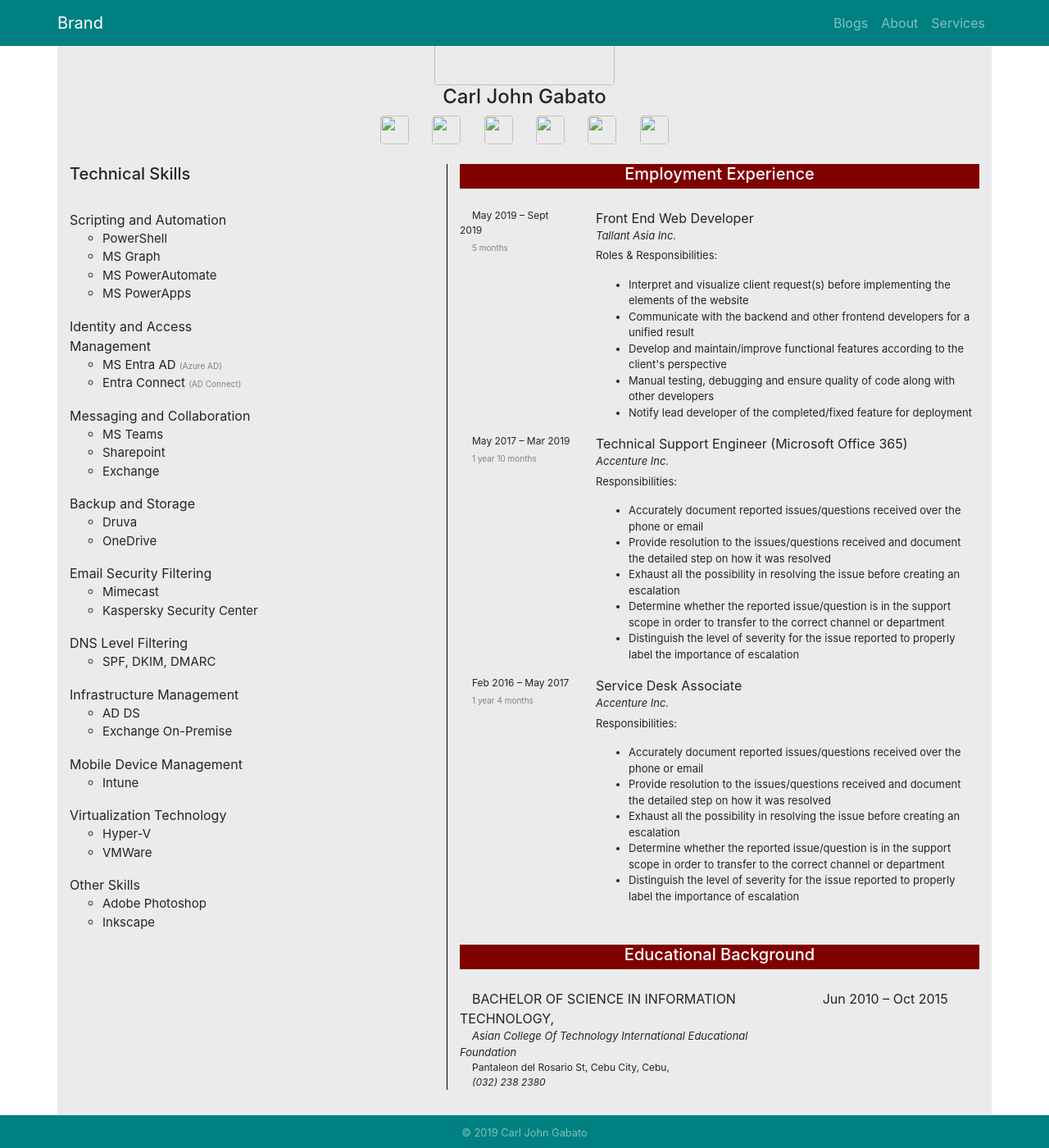
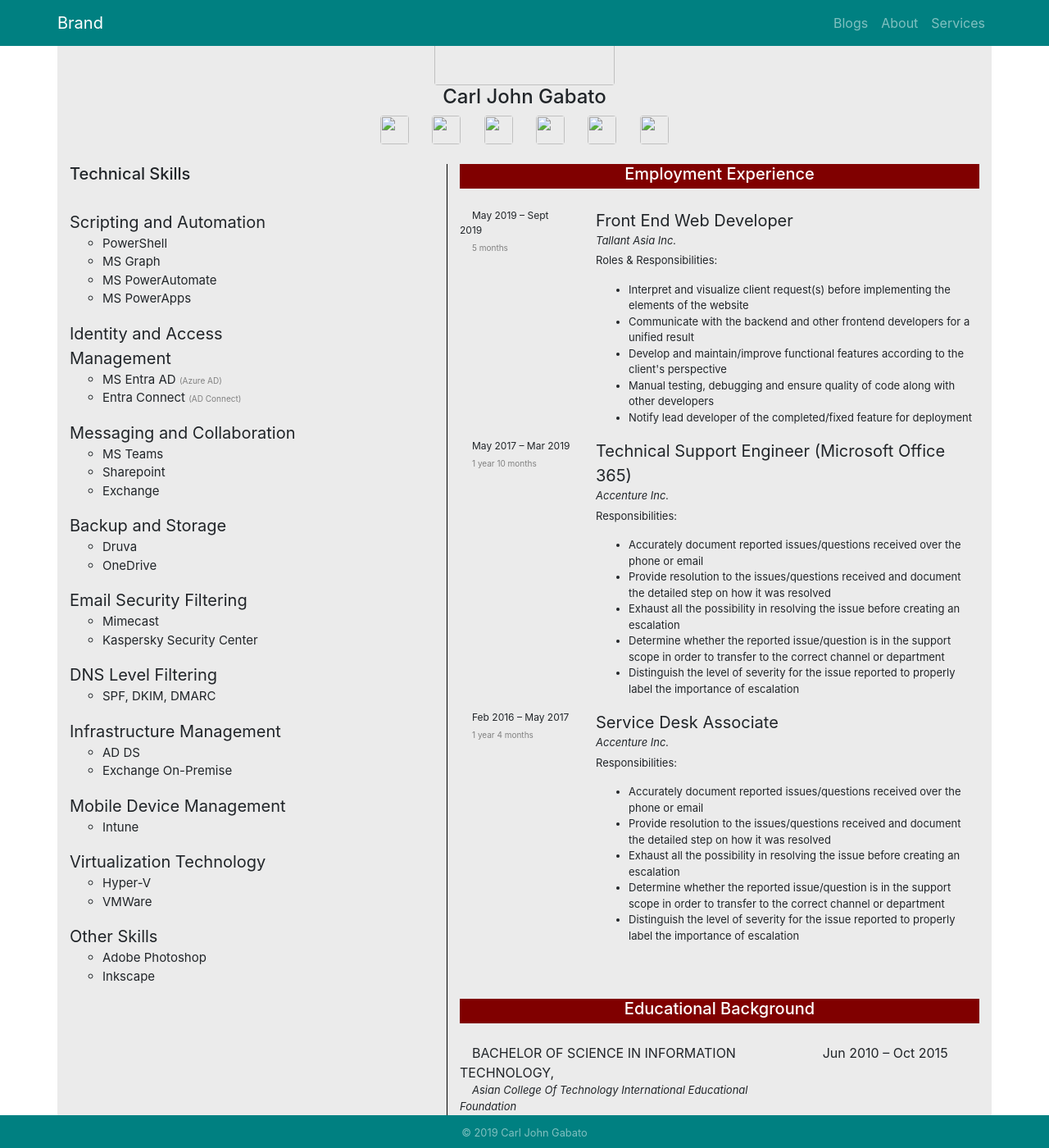
Before and after one commit to carljohngabato/aboutme, a Jekyll site: the page built from about.html, in a window 1280 px wide and 1400 px high, scrolled down 252 px. Shown: the whole window at 82% size. Built offline with Jekyll 4.4.1, drawn with Linux system fonts in a browser that asks for light colours; nearby versions of some CDN libraries.

```diff
--- a/_sass/main.scss
+++ b/_sass/main.scss
@@ -59,8 +59,11 @@
 }
 
 /*Skills*/
-div.col-lg-5{
-  border-style: solid 1px;
+.skill-title{
+  font-size: 20px;
+}
+.skill-svc{
+  font-size: 15px;
 }
 
 /*Employment section*/
--- a/about.html
+++ b/about.html
@@ -59,9 +59,9 @@
 
       <div class="row">
         <!--Skills List-->
-        <div class="col-lg-7">
+        <div class="col-lg-8">
           <div class="skills-body">
-            <h8>Scripting and Automation</h8>
+            <h8 class="skill-title">Scripting and Automation</h8>
             <ul class="skills-list">
               <li>PowerShell</li>
               <li>MS Graph</li>
@@ -69,7 +69,7 @@
               <li>MS PowerApps</li>
             </ul>
 
-            <h8>Identity and Access Management</h8>
+            <h8 class="skill-title">Identity and Access Management</h8>
             <ul class="skills-list">
               <li>MS Entra AD
                 <span class="skills-desc">(Azure AD)</span></li>
@@ -77,48 +77,48 @@
                 <span class="skills-desc">(AD Connect)</span></li>
             </ul>
 
-            <h8>Messaging and Collaboration</h8>
+            <h8 class="skill-title">Messaging and Collaboration</h8>
             <ul class="skills-list">
               <li>MS Teams</li>
               <li>Sharepoint</li>
               <li>Exchange</li>
             </ul>
 
-            <h8>Backup and Storage</h8>
+            <h8 class="skill-title">Backup and Storage</h8>
             <ul class="skills-list">
               <li>Druva</li>
               <li>OneDrive</li>
             </ul>
 
-            <h8>Email Security Filtering</h8>
+            <h8 class="skill-title">Email Security Filtering</h8>
             <ul class="skills-list">
               <li>Mimecast</li>
               <li>Kaspersky Security Center</li>
             </ul>
 
-            <h8>DNS Level Filtering</h8>
+            <h8 class="skill-title">DNS Level Filtering</h8>
             <ul class="skills-list">
               <li>SPF, DKIM, DMARC</li>
             </ul>
 
-            <h8>Infrastructure Management</h8>
+            <h8 class="skill-title">Infrastructure Management</h8>
             <ul class="skills-list">
               <li>AD DS</li>
               <li>Exchange On-Premise</li>
             </ul>
 
-            <h8>Mobile Device Management</h8>
+            <h8 class="skill-title">Mobile Device Management</h8>
             <ul class="skills-list">
               <li>Intune</li>
             </ul>
 
-            <h8>Virtualization Technology</h8>
+            <h8 class="skill-title">Virtualization Technology</h8>
             <ul class="skills-list">
               <li>Hyper-V</li>
               <li>VMWare</li>
             </ul>
 
-            <h8>Other Skills</h8>
+            <h8 class="skill-title">Other Skills</h8>
             <ul class="skills-list">
               <li>Adobe Photoshop</li>
               <li>Inkscape</li>
@@ -128,7 +128,7 @@
         <!--Skills List End-->
 
         <!--Skills Expertise-->
-        <div class="col-lg-5">
+        <div class="col-lg-4">
           <div class="skills-expertise">
             <br>
             <ul class="expertise">
@@ -376,7 +376,7 @@
             <p class="time-span">5 months</p>
           </div>
           <div class="col-lg-9 employment-info-1">
-            <h8>Front End Web Developer</h8>
+            <h8 class="skill-title">Front End Web Developer</h8>
             <p class="company-name">Tallant Asia Inc.</p>
             <p class="emp-role">Roles & Responsibilities:</p>
             <ul>
@@ -394,7 +394,7 @@
             <p class="time-span">1 year 10 months</p>
           </div>
           <div class="col-lg-9 employment-info">
-            <h8>Technical Support Engineer (Microsoft Office 365)</h8>
+            <h8 class="skill-title">Technical Support Engineer (Microsoft Office 365)</h8>
             <p class="company-name">Accenture Inc.</p>
             <p class="emp-role">Responsibilities:</p>
             <ul>
@@ -412,7 +412,7 @@
             <p class="time-span">1 year 4 months</p>
           </div>
           <div class="col-lg-9 employment-info">
-            <h8>Service Desk Associate</h8>
+            <h8 class="skill-title">Service Desk Associate</h8>
             <p class="company-name">Accenture Inc.</p>
             <p class="emp-role">Responsibilities:</p>
             <ul>
```
